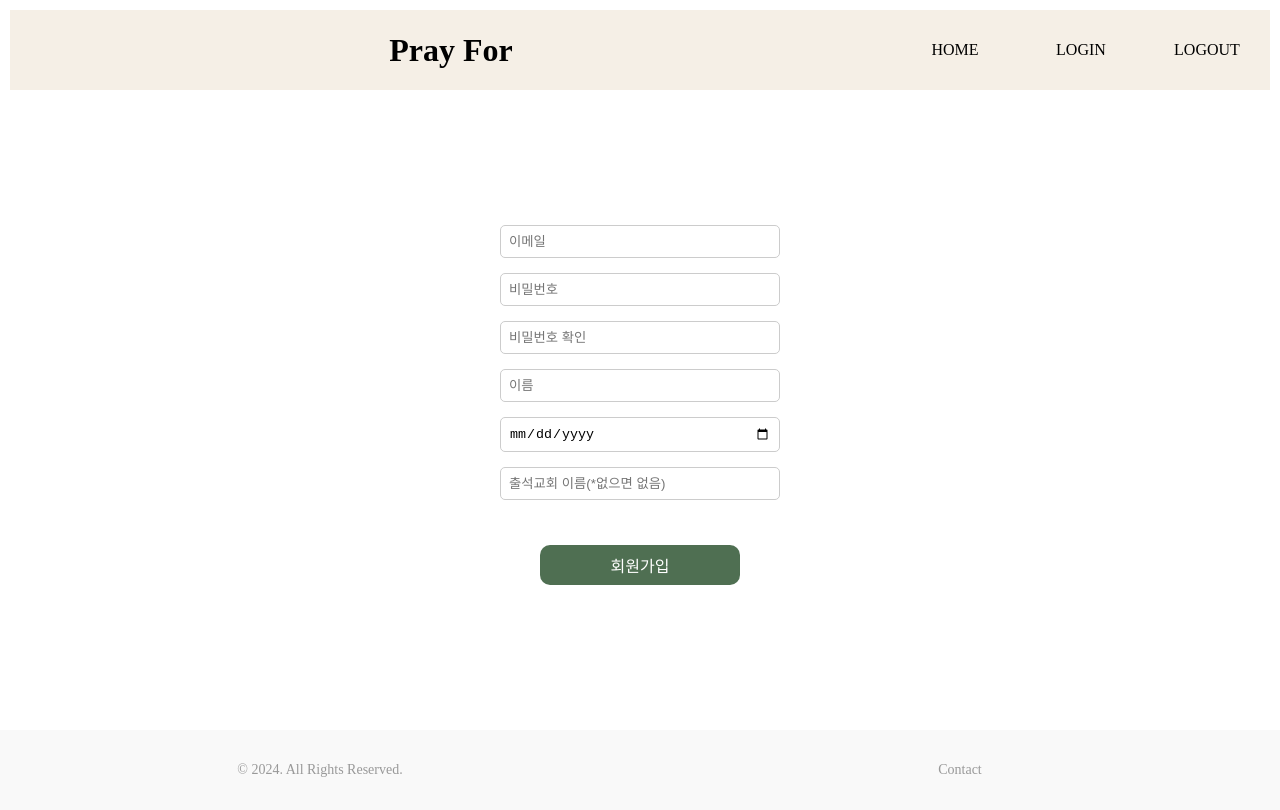
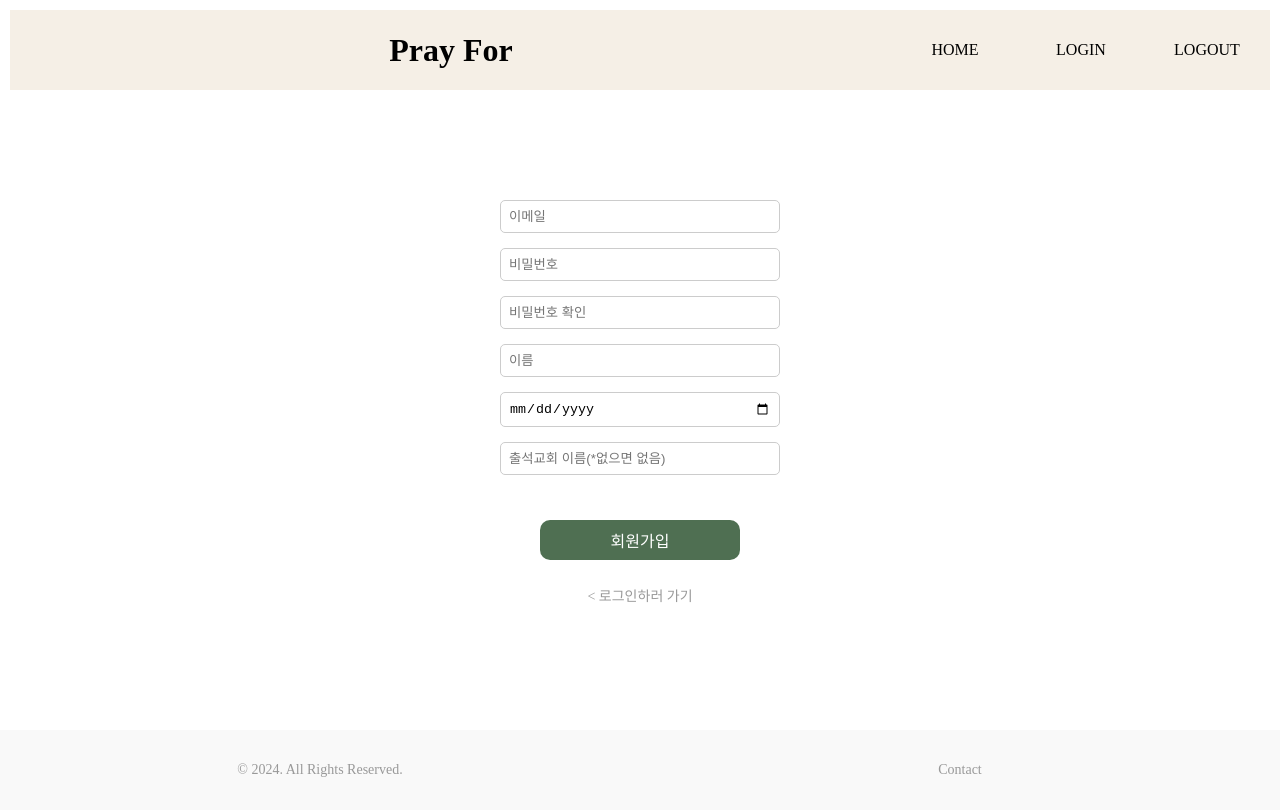
Before and after one commit to Yes2eul/Pray-For, a Next.js app: page /signup in a window 1280 px wide. Built offline with nearby package versions, Linux system fonts and the light colour scheme; no server answers.

Commit message:
feat: 로그인,회원가입 버튼 추가

```diff
--- a/components/auth/form.module.css
+++ b/components/auth/form.module.css
@@ -42,3 +42,14 @@
   font-size: 14px;
   color: red;
 }
+
+.form span {
+  margin: 15px auto;
+  font-size: 14px;
+  color: #999;
+}
+
+.form span:hover {
+  cursor: pointer;
+  text-decoration: underline;
+}
--- a/components/auth/signupForm.js
+++ b/components/auth/signupForm.js
@@ -151,6 +151,13 @@ export default function SignUpForm() {
 
       <div>{error && <p>{error}</p>}</div>
       <button type="submit">회원가입</button>
+      <span
+        onClick={() => {
+          router.push("/login");
+        }}
+      >
+        {"< 로그인하러 가기"}
+      </span>
     </form>
   );
 }
--- a/components/shared/header.module.css
+++ b/components/shared/header.module.css
@@ -53,5 +53,6 @@
   }
   .header nav ul li {
     width: 33.33333%;
+    font-size: 14px;
   }
 }
```
Also changed, not shown: components/auth/loginForm.js (+7 -0 lines).
